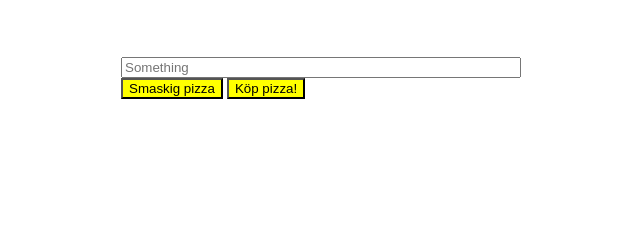
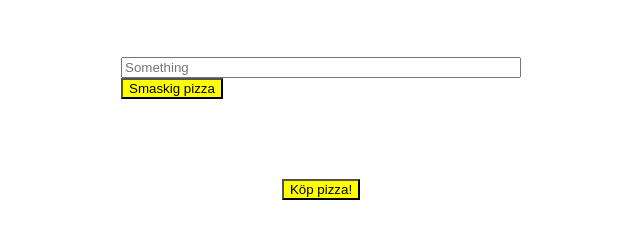
Before and after one commit to SBnasman/get-started, a plain HTML site: page index.html in a window 1280 px wide. Shown: the part 227-466 px from the top of the page, without its empty margins (319-959 px from the left). Drawn offline with Linux system fonts and the light colour scheme.

Commit message:
Det här blev över

```diff
--- a/index.html
+++ b/index.html
@@ -10,9 +10,9 @@
     <div class="inputSection">
       <div class="inputs">
         <input placeholder="Something"></input>
-        <div>
-          <div>
+      </div>
           <button class="addOption">Smaskig pizza</button>
+        </div>
             <button>Köp pizza!</button>
   </body>
 </html>
```
